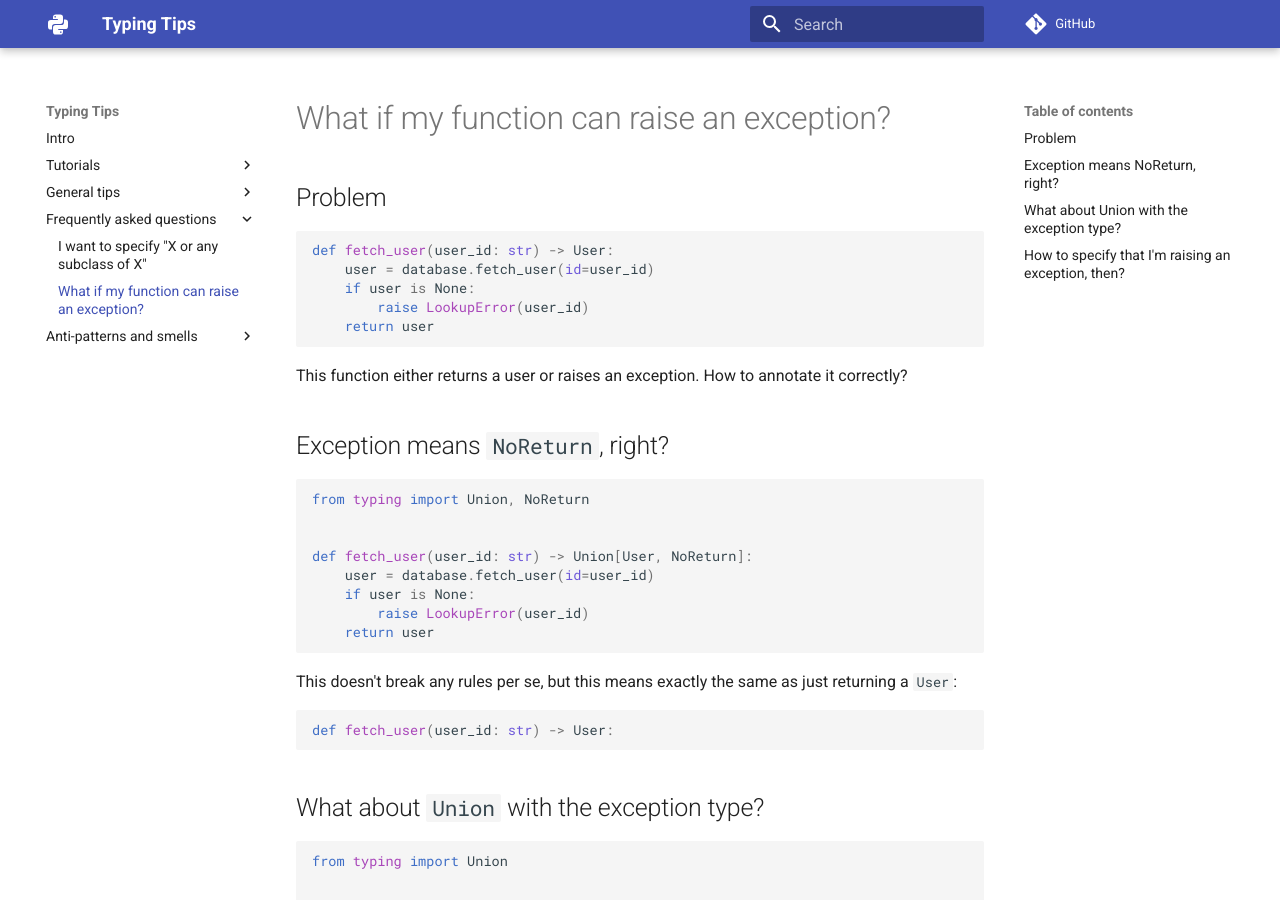
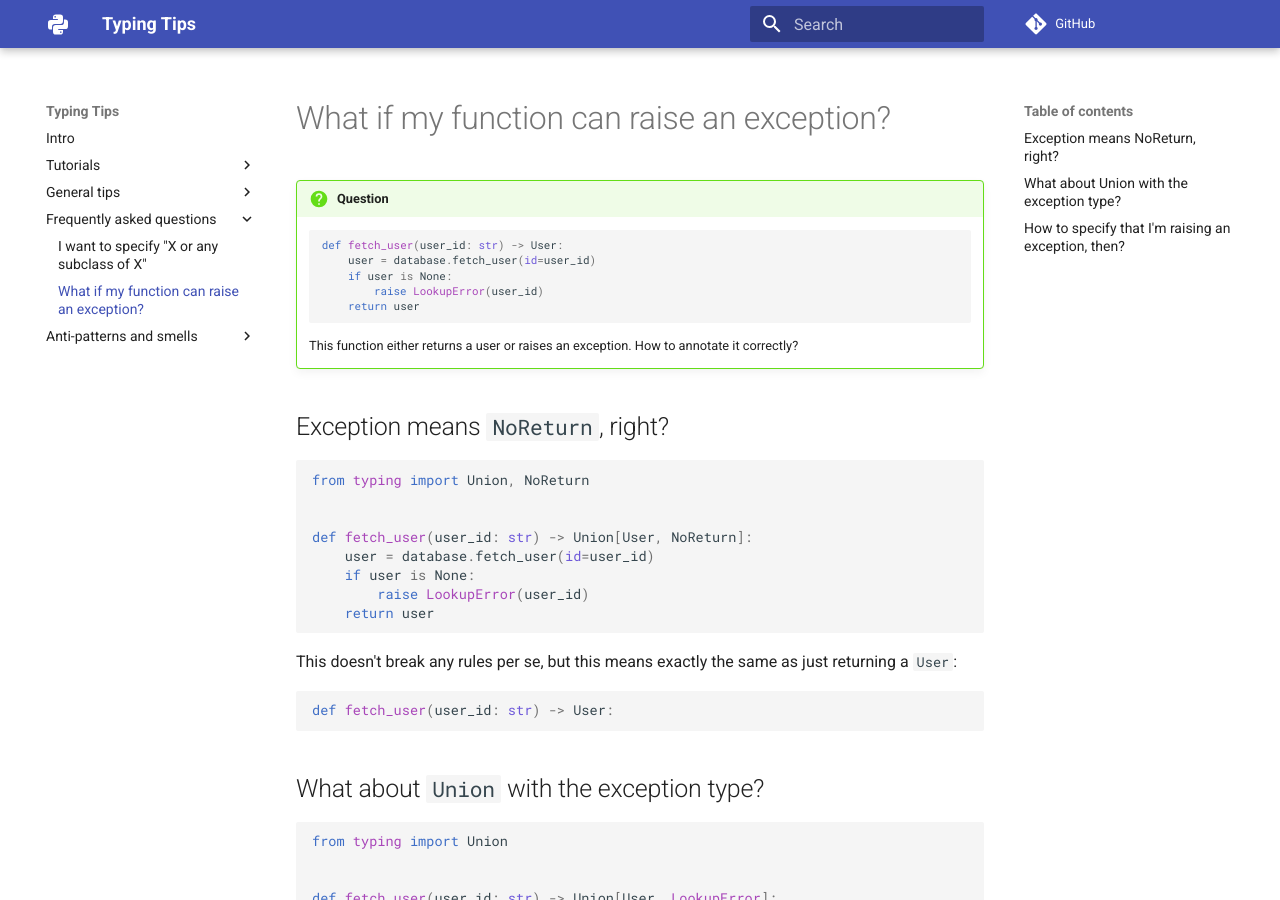
Before and after one commit to decorator-factory/typing-tips, an MkDocs documentation site: the page built from docs/faq/sometimes-raises/index.md, in a window 1280 px wide and 900 px high. Built offline with MkDocs 1.6.1 and Material for MkDocs 9.7.7, drawn with Linux system fonts in a browser that asks for light colours; comment, search, counter and statistics services are not loaded.

Commit message:
improve formatting in `What if my function can raise an exception?`

````diff
--- a/docs/faq/sometimes-raises/index.md
+++ b/docs/faq/sometimes-raises/index.md
@@ -1,16 +1,16 @@
 # What if my function can raise an exception?
 
-## Problem
+!!! question
 
-```py
-def fetch_user(user_id: str) -> User:
-    user = database.fetch_user(id=user_id)
-    if user is None:
-        raise LookupError(user_id)
-    return user
-```
+    ```py
+    def fetch_user(user_id: str) -> User:
+        user = database.fetch_user(id=user_id)
+        if user is None:
+            raise LookupError(user_id)
+        return user
+    ```
 
-This function either returns a user or raises an exception. How to annotate it correctly?
+    This function either returns a user or raises an exception. How to annotate it correctly?
 
 
 ## Exception means `NoReturn`, right?
````
